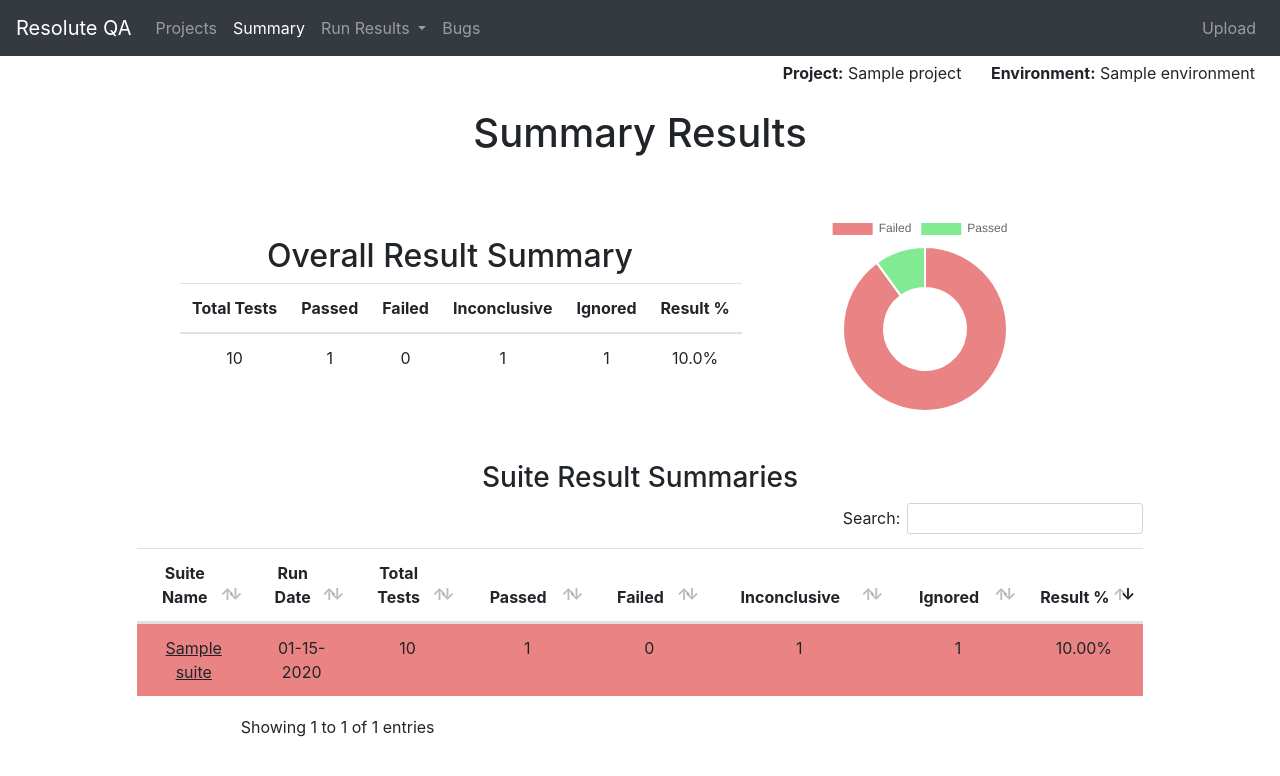
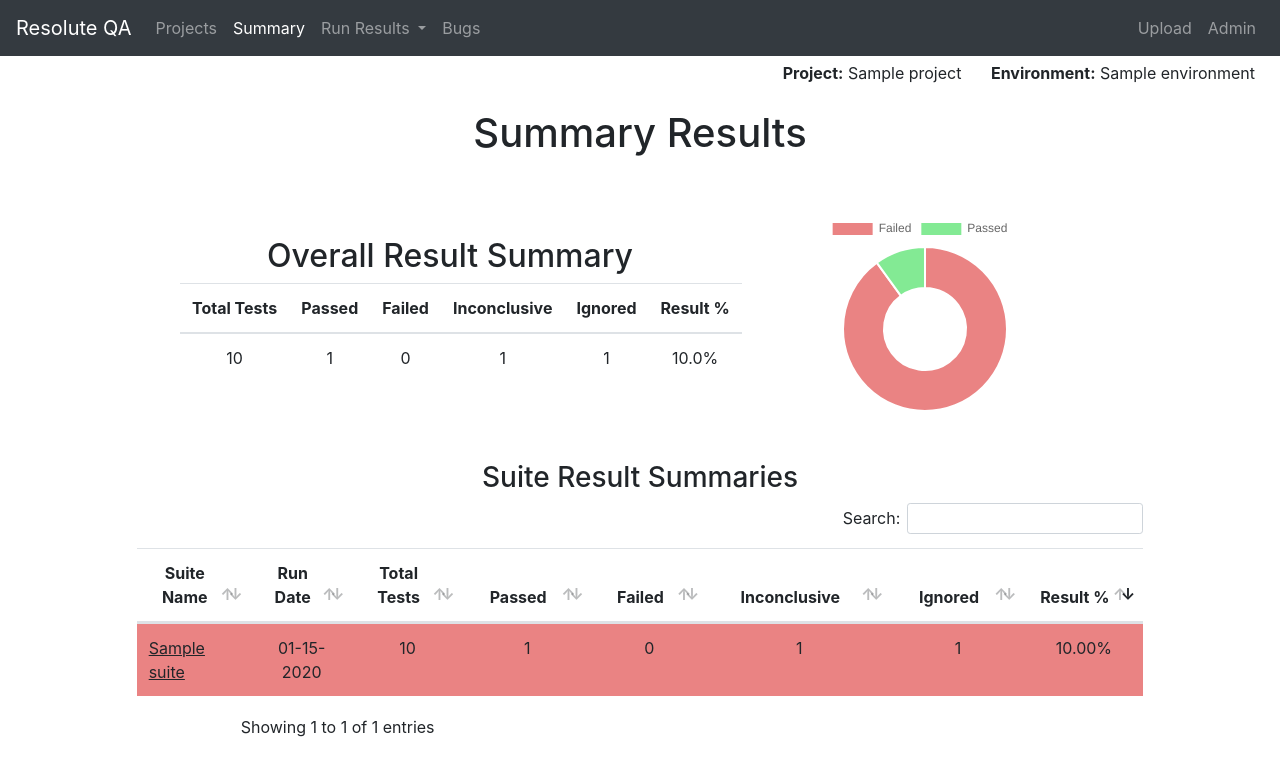
Before and after one commit to jordnkr/Resolute_QA, a Django app: page /resoluteqa/project/1/summary in a window 1280 px wide. Shown: the top 776 px of the page. Run offline with Django 3.2, Linux system fonts and the light colour scheme; tables that the repository leaves empty hold one stand-in row (values such as "Sample post"); some libraries are stand-ins or nearby versions.

Commit message:
Bug and UI fixes
Fixing bugs and UI styles. Also adding admin link to all pages.

```diff
--- a/resoluteqa/static/resoluteqa/css/styles.css
+++ b/resoluteqa/static/resoluteqa/css/styles.css
@@ -52,3 +52,7 @@
 #resultsTable tr td:nth-child(1), #resultsTable tr td:nth-child(2) { /* I don't think they are 0 based */
    text-align: left;
 }
+
+.paddingBottom {
+    padding-bottom: 30px;
+}
--- a/resoluteqa/static/resoluteqa/js/dailyresults.js
+++ b/resoluteqa/static/resoluteqa/js/dailyresults.js
@@ -20,7 +20,7 @@ jQuery(document).ready(function($) {
     $('#resultsTable').removeClass('hidden');
 
     $('#suiteRunsSelect').change(function() {
-        window.location.href = '../' + $(this).val() + '/dailyresults';
+        window.location.href = '../' + $(this).val() + '/runresults';
     });
 
     $('.green').on('click', function() {
--- a/resoluteqa/templates/resoluteqa/index.html
+++ b/resoluteqa/templates/resoluteqa/index.html
@@ -31,7 +31,7 @@
               </ul>
           </div>
       </nav>
-      <div class="container text-center mt-5">
+      <div class="container text-center mt-5 paddingBottom">
           <h1>Projects</h1>
           <table id="projectsTable" class="table table-striped mt-3">
               <thead>
--- a/resoluteqa/templates/resoluteqa/summary.html
+++ b/resoluteqa/templates/resoluteqa/summary.html
@@ -43,6 +43,9 @@
               <ul class="navbar-nav ml-auto">
                   <li class="nav-item">
                       <a class="nav-link" href="{% url 'resoluteqa:uploadresults' projectenvironment.id %}">Upload</a>
+                  </li>
+                  <li class="nav-item">
+                      <a class="nav-link" href="{% url 'admin:index' %}">Admin</a>
                   </li>
               </ul>
           </div>
@@ -90,7 +93,7 @@
           <div class="row justify-content-center">
               <h3>Suite Result Summaries</h3>
           </div>
-          <div class="row justify-content-center">
+          <div class="row justify-content-center paddingBottom">
               <div class="col-lg-10">
                   <table id="suiteSummaryTable" class="table no-border hidden">
                       <thead>
@@ -108,7 +111,7 @@
                       <tbody>
                           {% for run in suite_runs %}
                               <tr class="summaryRow" data-percentage="{{ run.result_precentage }}">
-                                  <td>
+                                  <td class="text-left">
                                       <a href="{% url 'resoluteqa:dailyresults' run.id %}" class="link">{{ run.suite.suite_name }}</a>
                                   </td>
                                   <td>{{ run.start_time|date:"m-d-Y" }}</td>
--- a/resoluteqa/templates/resoluteqa/upload.html
+++ b/resoluteqa/templates/resoluteqa/upload.html
@@ -44,6 +44,9 @@
                   <li class="nav-item active">
                       <a class="nav-link" href="{% url 'resoluteqa:uploadresults' projectenvironment.id %}">Upload<span class="sr-only">(current)</span></a>
                   </li>
+                  <li class="nav-item">
+                      <a class="nav-link" href="{% url 'admin:index' %}">Admin</a>
+                  </li>
               </ul>
           </div>
       </nav>
```
Also changed, not shown: resoluteqa/templates/resoluteqa/bugs.html (+5 -2 lines), resoluteqa/templates/resoluteqa/dailyresults.html (+5 -2 lines).
